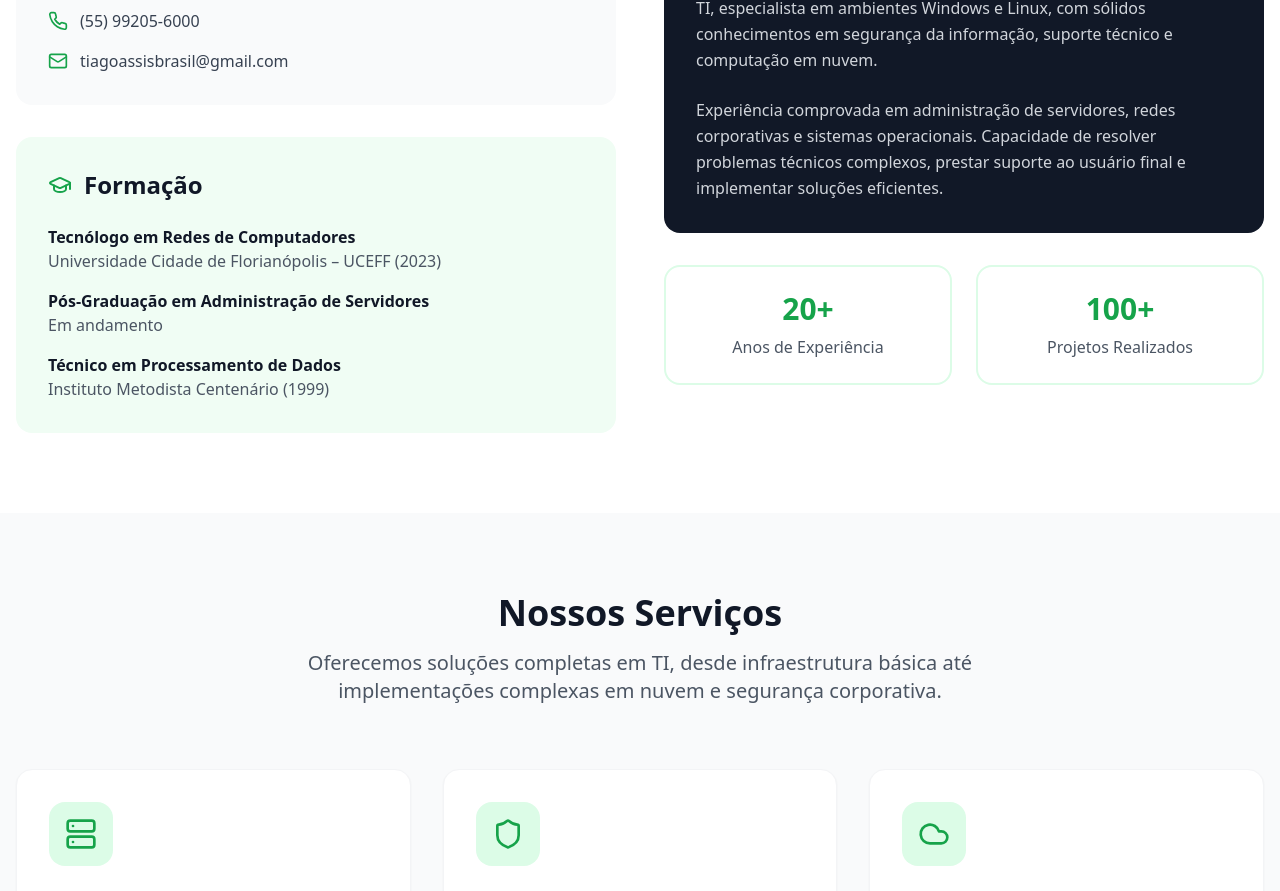
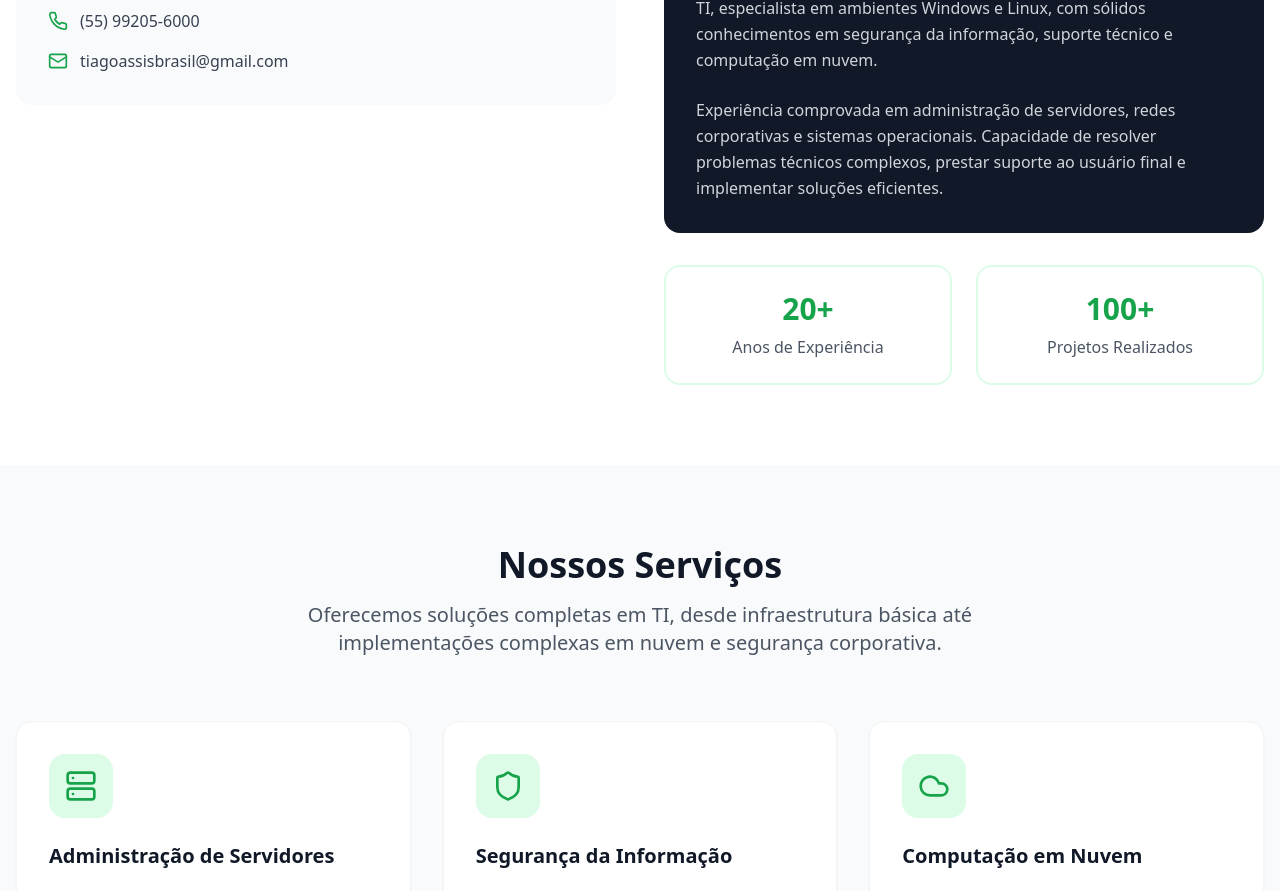
Before and after one commit to eucareca/tab-informatica-web-56, a React (Vite) app: page / in a window 1280 px wide. Shown: the part 1059-1950 px from the top of the page. Built offline with nearby package versions, Linux system fonts and the light colour scheme.

Commit message:
Remove formation section and adjust logo
Remove the formation section and position the logo on the left side of the page, reducing its size.

```diff
--- a/src/components/About.tsx
+++ b/src/components/About.tsx
@@ -1,5 +1,5 @@
 
-import { User, MapPin, Phone, Mail, GraduationCap } from "lucide-react";
+import { User, MapPin, Phone, Mail } from "lucide-react";
 
 export const About = () => {
   return (
@@ -39,26 +39,6 @@ export const About = () => {
               </div>
             </div>
 
-            <div className="bg-green-50 rounded-2xl p-8">
-              <h3 className="text-2xl font-bold text-gray-900 mb-6 flex items-center">
-                <GraduationCap className="h-6 w-6 text-green-600 mr-3" />
-                Formação
-              </h3>
-              <div className="space-y-4">
-                <div>
-                  <h4 className="font-semibold text-gray-900">Tecnólogo em Redes de Computadores</h4>
-                  <p className="text-gray-600">Universidade Cidade de Florianópolis – UCEFF (2023)</p>
-                </div>
-                <div>
-                  <h4 className="font-semibold text-gray-900">Pós-Graduação em Administração de Servidores</h4>
-                  <p className="text-gray-600">Em andamento</p>
-                </div>
-                <div>
-                  <h4 className="font-semibold text-gray-900">Técnico em Processamento de Dados</h4>
-                  <p className="text-gray-600">Instituto Metodista Centenário (1999)</p>
-                </div>
-              </div>
-            </div>
           </div>
 
           {/* Professional Summary */}
--- a/src/components/Header.tsx
+++ b/src/components/Header.tsx
@@ -21,11 +21,11 @@ export const Header = () => {
       <div className="container mx-auto px-4 py-4">
         <div className="flex items-center justify-between">
           {/* Logo */}
-          <div className="flex items-center space-x-2">
+          <div className="flex items-center">
             <img
               src="/lovable-uploads/1e12027c-4a72-487a-b26b-262e42674a68.png"
               alt="TAB Informática"
-              className="h-10 w-auto"
+              className="h-8 w-auto"
             />
           </div>
 
```
